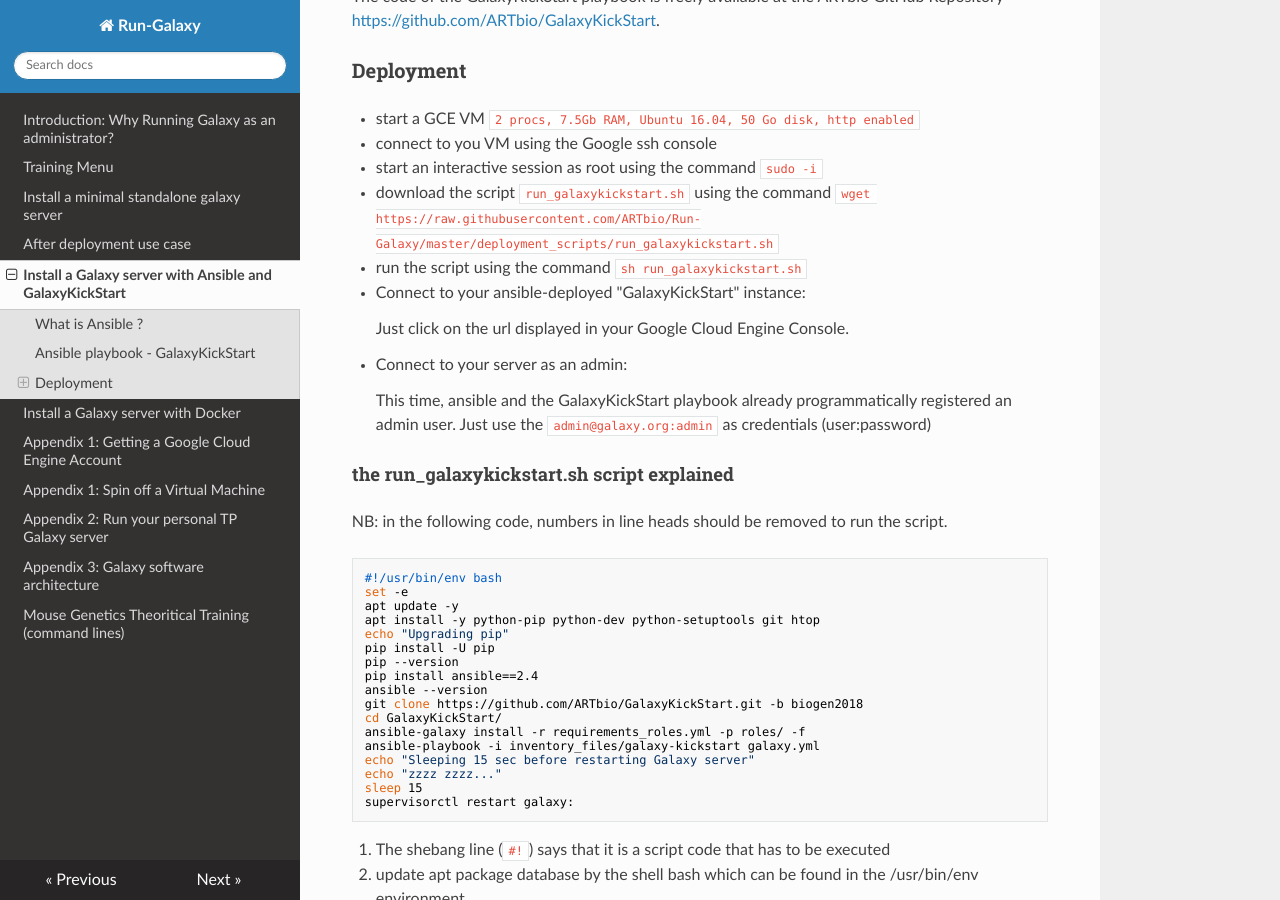
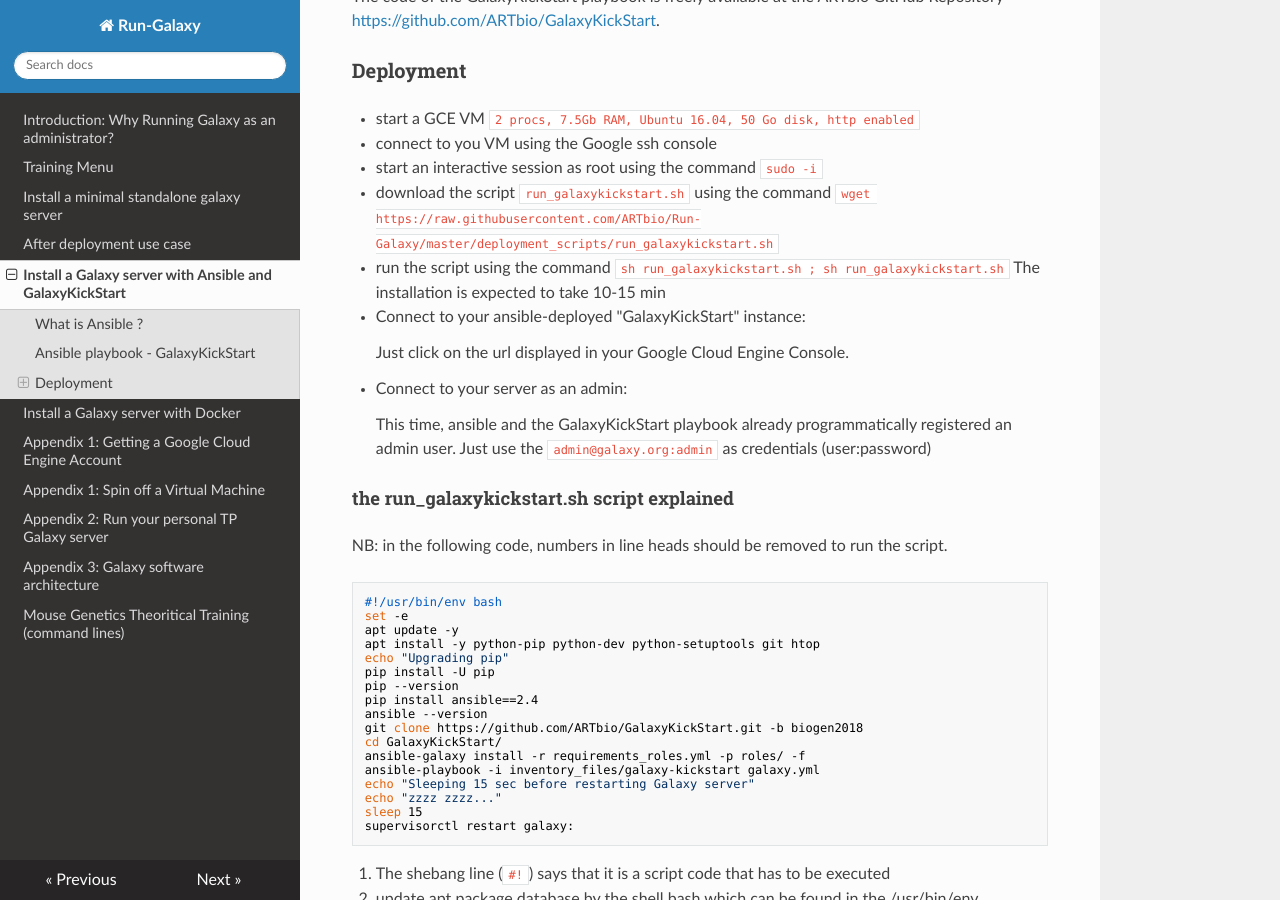
Before and after one commit to ARTbio/Run-Galaxy, an MkDocs documentation site: the page built from docs/GalaxyKickStart.md, in a window 1280 px wide and 900 px high, scrolled down 1585 px. Built offline with MkDocs 1.6.1, drawn with Linux system fonts in a browser that asks for light colours; nearby versions of some CDN libraries; old or Windows-style settings are respelled for this version of MkDocs.

Commit message:
turn around pip installation by doubling the sh run_galaxykickstart.sh command

```diff
--- a/docs/GalaxyKickStart.md
+++ b/docs/GalaxyKickStart.md
@@ -46,7 +46,9 @@
 - connect to you VM using the Google ssh console
 - start an interactive session as root using the command `sudo -i`
 - download the script `run_galaxykickstart.sh` using the command `wget https://raw.githubusercontent.com/ARTbio/Run-Galaxy/master/deployment_scripts/run_galaxykickstart.sh`
-- run the script using the command `sh run_galaxykickstart.sh`
+- run the script using the command
+`sh run_galaxykickstart.sh ; sh run_galaxykickstart.sh`
+The installation is expected to take 10-15 min
 - Connect to your ansible-deployed "GalaxyKickStart" instance:
 
     Just click on the url displayed in your Google Cloud Engine Console.
```
Also changed, not shown: 1 other file.
